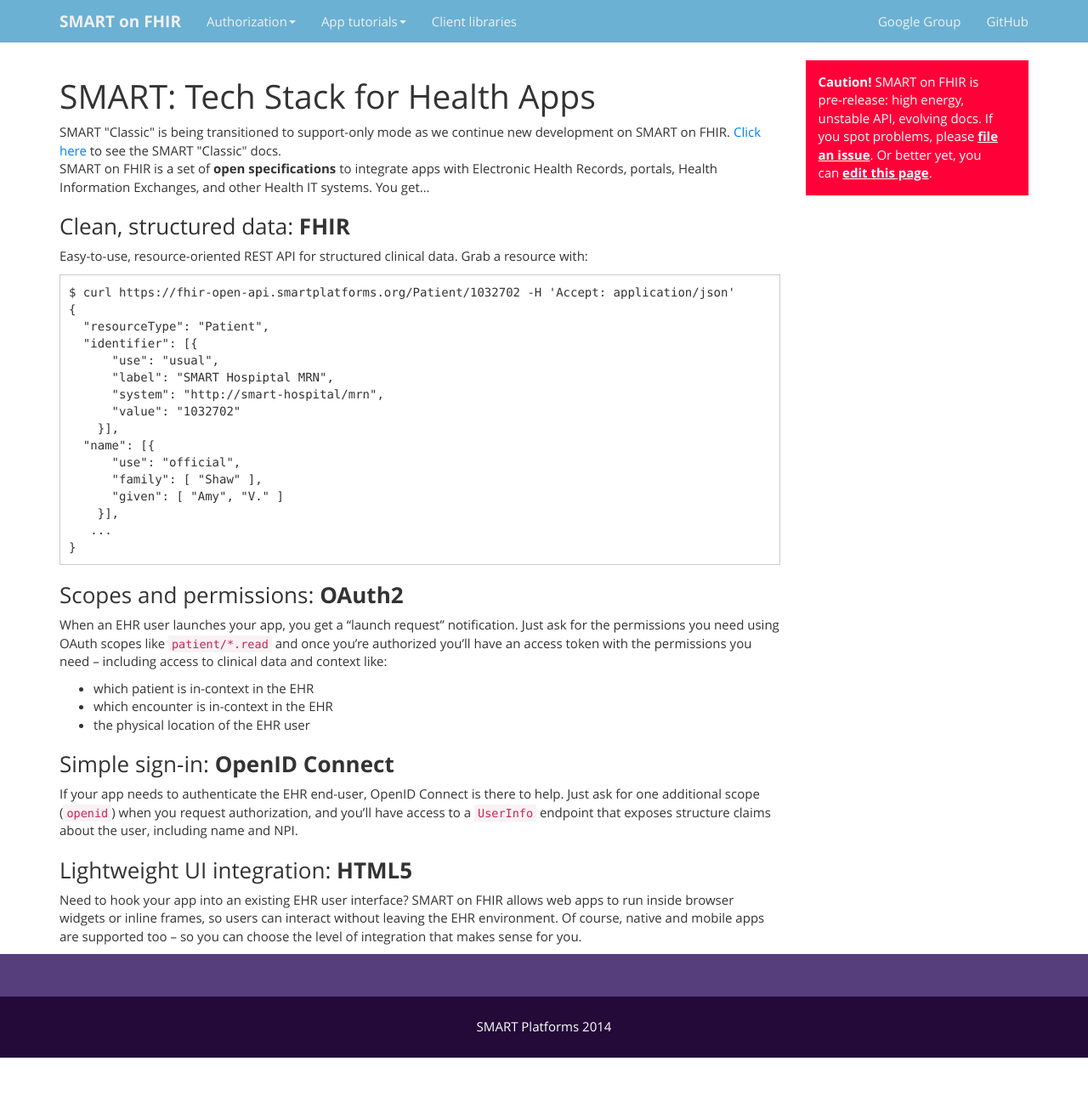
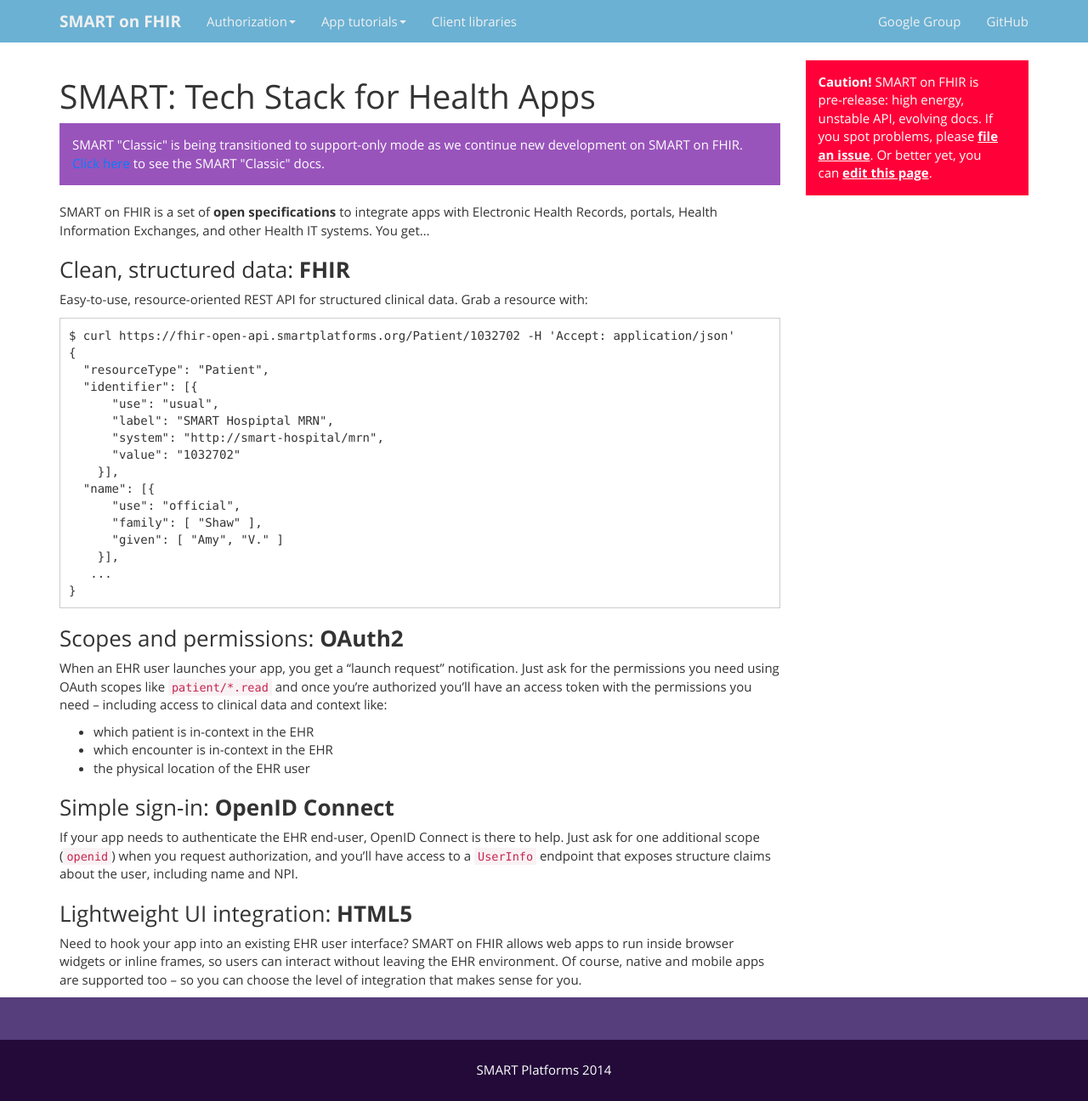
Before and after one commit to smart-on-fhir/smart-on-fhir.github.io, a Jekyll site: the page built from index.md, in a window 1280 px wide. Shown: the whole page at 85% size. Built offline with Jekyll 4.4.1, drawn with Linux system fonts in a browser that asks for light colours; Markdown is read by kramdown in place of the engine named in the settings; before the commit the page ends 1245 px from its top, so only the background shows below that.

Commit message:
Change style

```diff
--- a/index.md
+++ b/index.md
@@ -5,7 +5,7 @@
 
 # SMART: Tech Stack for Health Apps
 
-<div class='red_box'>SMART "Classic" is being transitioned to support-only mode as we continue new development on SMART on FHIR. <a href="http://docs-v06.smartplatforms.org">Click here</a> to see the SMART "Classic" docs.</div>
+<div class='alert alert-dismissable alert-info'>SMART "Classic" is being transitioned to support-only mode as we continue new development on SMART on FHIR. <a href="http://docs-v06.smartplatforms.org">Click here</a> to see the SMART "Classic" docs.</div>
 
 SMART on FHIR is a set of **open specifications** to integrate apps with
 Electronic Health Records, portals, Health Information Exchanges, and other
```
